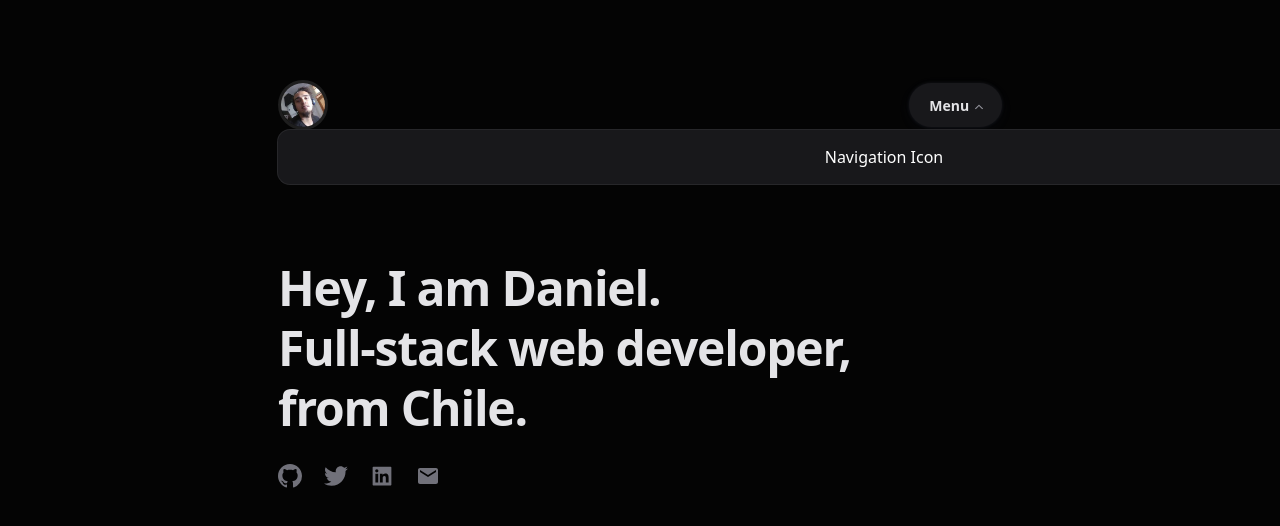
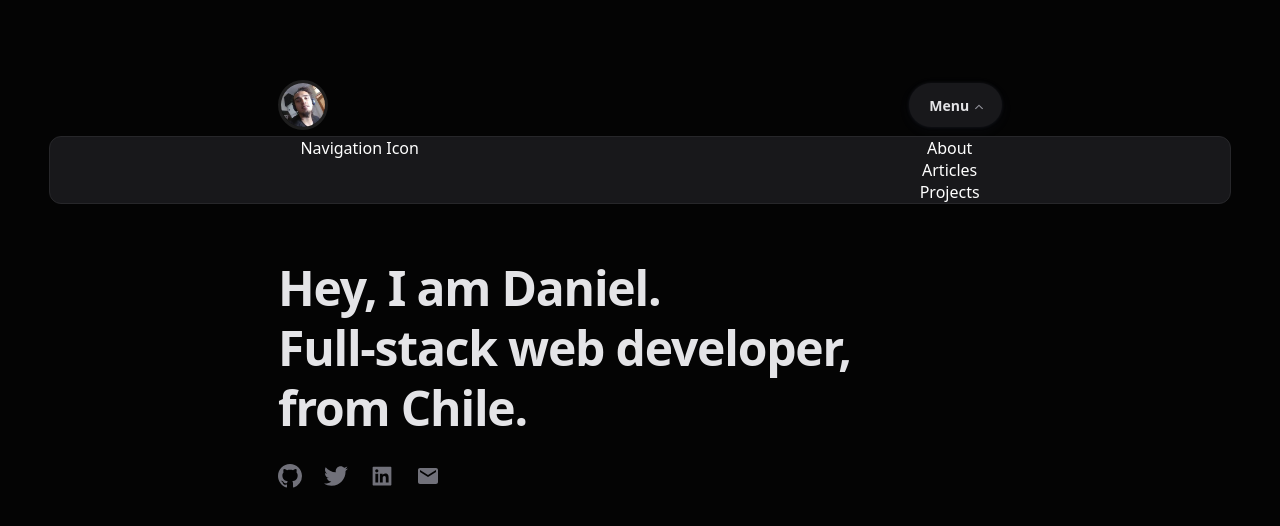
Before and after one commit to danielpizarrotadres/web-site, a React (Create React App) app: page / in a window 1280 px wide. Both pictures are taken after a click on the button "Menu". Shown: the top 526 px of the page. Built offline with nearby package versions, Linux system fonts and the light colour scheme.

Commit message:
:alembic: Add positioned nav below the header

```diff
--- a/src/App.js
+++ b/src/App.js
@@ -38,6 +38,24 @@ const App = () => {
                     Icon
                 </div>
             </div>
+        </React.Fragment>;
+    };
+
+    const mobileNav = () => {
+        return <React.Fragment>
+            <nav className={classes.MobileNav}>
+                <div className={classes.NavMenu}>
+                    <div className={classes.MobileNavigationHeader}>
+                        Navigation
+                        Icon
+                        <ul>
+                            <li>About</li>
+                            <li>Articles</li>
+                            <li>Projects</li>
+                        </ul>
+                    </div>
+                </div>
+            </nav>
         </React.Fragment>;
     };
 
@@ -190,6 +208,8 @@ const App = () => {
     };
 
     return (
+        <main>
+            { toggle.show && mobileNav() }
             <div
                 onClick={handle}
                 className={
@@ -218,7 +238,7 @@ const App = () => {
                     /* The following JSX React Fragment should be isolated as a component  */
                     /* This funcionality allow render the menu navigation on mobile devices */
                 }
-            { toggle.show && mobileNavitation() }
+                { /* toggle.show && mobileNavitation() */ }
 
                 {   /*********************** Header End *****************/   }
 
@@ -248,11 +268,8 @@ const App = () => {
 
                 {   /*********************** Footer *********************/   }
                 {   /*********************** Footer End *****************/   }
-
-
-
-
             </div>
+        </main>
     );
 }
 
--- a/src/App.module.css
+++ b/src/App.module.css
@@ -136,7 +136,6 @@
 }
 
 .MobileNavigation {
-    /* some css classes here */
     background-color: #18181b;
     border-radius: 0.75rem;
     box-shadow: rgb(255, 255, 255) 0px 0px 0px 0px,
@@ -147,9 +146,32 @@
     /* height: 500px; */
     padding: 16px;
     width: calc(100% - 100px);
+}
 
-    /* transform: rotate(180deg); */
-    /* transition: transform 1s; */
+.MobileNav {
+    /*border: 2px solid red;*/
+    position: relative;
+    text-align: center;
+    /*background-color: #18181b;
+    position: absolute;
+    z-index: 1;
+    border-radius: 0.75rem;
+    width: calc(100% - 100px);
+    margin: 0 auto;*/
+}
+
+.NavMenu {
+    position: absolute;
+    left: 0;
+    right: 0;
+    margin: 0 auto;
+    width: calc(100% - 100px);
+    background-color: #18181b;
+    border-radius: 0.75rem;
+    z-index: 1;
+    top: 8.5rem;
+    border: 1px solid rgb(39 39 42/1);
+    opacity: 1;
 }
 
 .MobileNavigationHeader {
```
Lines whose indentation alone changed are shown as unchanged.
